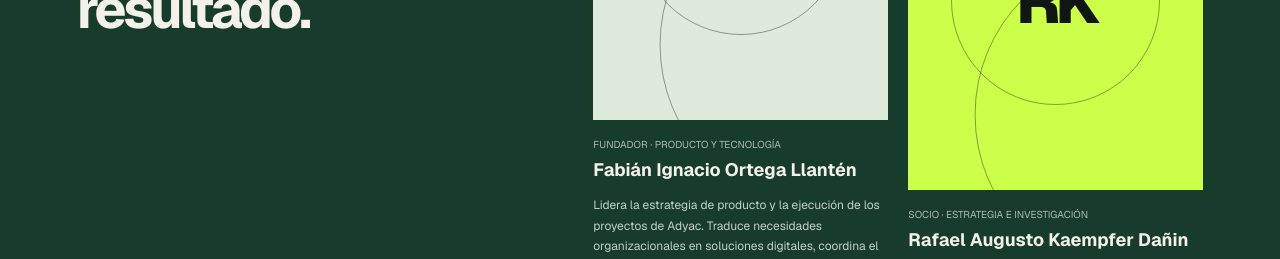
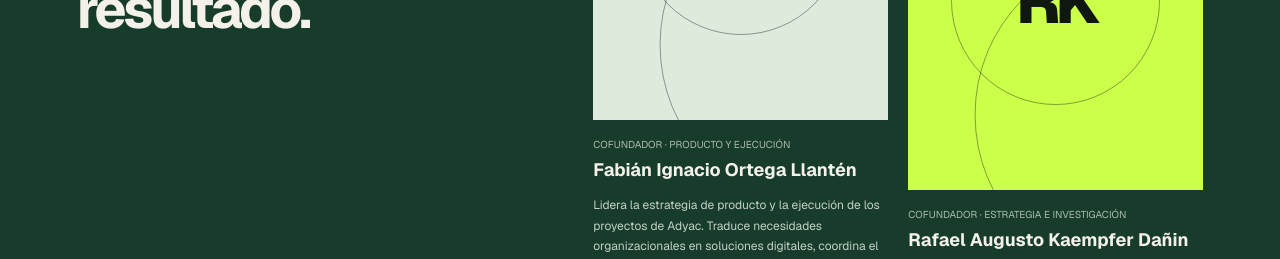
Before and after one commit to anomvlito/adyac-landing-page, a Next.js app: page / in a window 1280 px wide. Shown: the part 5200-5459 px from the top of the page. Built offline with nearby package versions, Linux system fonts and the light colour scheme.

Commit message:
fix: align cofounder hierarchy

```diff
--- a/src/app/page.tsx
+++ b/src/app/page.tsx
@@ -240,7 +240,7 @@ export default function Home() {
           <div className="teamGrid">
             <article>
               <div className="portrait fabian" aria-hidden="true"><span>FO</span></div>
-              <p>Fundador · Producto y tecnología</p>
+              <p>Cofundador · Producto y ejecución</p>
               <h3>Fabián Ignacio Ortega Llantén</h3>
               <p className="teamBio">
                 Lidera la estrategia de producto y la ejecución de los
@@ -258,7 +258,7 @@ export default function Home() {
             </article>
             <article>
               <div className="portrait rafael" aria-hidden="true"><span>RK</span></div>
-              <p>Socio · Estrategia e investigación</p>
+              <p>Cofundador · Estrategia e investigación</p>
               <h3>Rafael Augusto Kaempfer Dañin</h3>
               <p className="teamBio">
                 Lidera la estrategia de investigación y el análisis de
```
